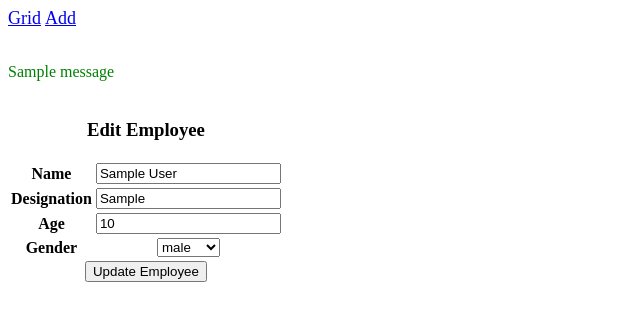
After one commit to interntuts/firstproject, a Django app: page /edit/1 in a window 1280 px wide. The commit adds this page. Shown: the top 321 px of the page, without its empty margins (0-640 px from the left). Run offline with Django 4.2, Linux system fonts and the light colour scheme; tables that the repository leaves empty hold one stand-in row (values such as "Sample post"); one stand-in notice (Sample message) is shown; lists and menus that the app fills with data are empty.

Commit message:
new update

```diff
--- a/firstapp/models.py
+++ b/firstapp/models.py
@@ -5,4 +5,4 @@ class Employees(models.Model):
     name = models.CharField(max_length=100)
     designation = models.CharField(max_length=200)
     age = models.IntegerField()
-    gender = models.BooleanField()
+    gender = models.CharField(max_length=100)
--- a/firstapp/urls.py
+++ b/firstapp/urls.py
@@ -3,4 +3,7 @@ from . import views
 
 urlpatterns = [
     path('',views.grid,name="grid"),
+    path('add',views.add,name="add"),
+    path('delete/<id>',views.delete,name="delete"),
+    path('edit/<id>',views.edit,name="edit"),
 ]
--- a/firstapp/views.py
+++ b/firstapp/views.py
@@ -1,6 +1,53 @@
-from django.shortcuts import render
+from django.shortcuts import render,redirect
 from .models import Employees
+from django.contrib import messages
 # Create your views here.
-def grid():
+
+#fetch employee all data
+def grid(request):
     employees = Employees.objects.all()
     return render(request, 'grid.html',{"employees":employees})
+
+# add employee data
+def add(request):
+    if request.method == "POST":
+        try:
+            form_data = {
+            "name": request.POST["name"],
+            "designation": request.POST["designation"],
+            "age": request.POST["age"],
+            "gender": request.POST["gender"],
+            }
+            employee = Employees(**form_data)
+            employee.save()
+            messages.success(request, "Employee added successfully")
+        except Exception as e:
+            messages.error(request, e)
+
+    return render(request, 'add.html')
+
+def edit(request,id):
+    if request.method == "POST":
+       employee = Employees.objects.get(pk=id)
+       employee.name = request.POST["name"]
+       employee.designation = request.POST["designation"]
+       employee.age = request.POST["age"]
+       employee.gender = request.POST["gender"]
+       employee.save()
+       messages.success(request, "employee updated successfully")
+       return redirect('grid')
+    else:
+        employee = Employees.objects.get(pk=id)
+        gender = ["male","female"]
+        return render(request, "edit.html",{"employee":employee,"gender":gender})
+
+# delete employee
+def delete(request,id):
+    employee = Employees.objects.get(pk=id)
+    if employee:
+        delete = employee.delete()
+        messages.success(request, "Employee deleted successfully")
+        return redirect('grid')
+
+    messages.error(request, "Unable to delete")
+    return redirect('grid')
--- /dev/null
+++ b/templates/edit.html
@@ -0,0 +1,59 @@
+<!DOCTYPE html>
+<html lang="en">
+<head>
+    <meta charset="UTF-8">
+    <meta http-equiv="X-UA-Compatible" content="IE=edge">
+    <meta name="viewport" content="width=device-width, initial-scale=1.0">
+    <title>Add</title>
+    <style>
+        .text-danger{
+            color: red;
+        }
+        .text-success{
+            color:green;
+        }
+    </style>
+</head>
+<body>
+    <a href="{% url 'grid' %}" style="font-size: large;">Grid</a>
+    <a href="{% url 'add' %}" style="font-size: large;">Add</a>
+    <br>
+    <br>
+    <form action="/edit/{{employee.id}}" method="post">
+        {% csrf_token %}
+        {% if messages %}
+        {% for message in messages %}
+          <p class="alert {% if message.tags == 'error' %} text-danger {% else %} text-success {% endif %}">{{message}}</p>
+        {% endfor %}
+      {% endif %}
+        <table>
+            <tr>
+                <th colspan="2"><h3>Edit Employee</h3></th>
+            </tr>
+            <tr>
+                <th>Name</th>
+                <th><input type="text" name="name" value="{{ employee.name }}"/></th>
+            </tr>
+            <tr>
+                <th>Designation</th>
+                <th><input type="text" name="designation" value="{{ employee.designation }}"/></th>
+            </tr>
+            <tr>
+                <th>Age</th>
+                <th><input type="number" name="age" value="{{ employee.age }}"/></th>
+            </tr>
+            <tr>
+                <th>Gender</th>
+                <th><select name="gender">
+                    {% for items in gender %}
+                        <option value="{{ items }}" {% if employee.gender in gender %} selected {% endif %}>{{items}}</option>
+                    {% endfor %}
+                </select></th>
+            </tr>
+            <tr>
+                <th colspan="2"><button type="submit">Update Employee</button></th>
+            </tr>
+        </table>
+    </form>
+</body>
+</html>
```
Also changed, not shown: firstproject/settings.py (+3 -13 lines), templates/add.html (added, +58 -0 lines), templates/grid.html (+30 -6 lines), firstapp/migrations/0001_initial.py (added), firstapp/migrations/0002_alter_employees_gender.py (added).
